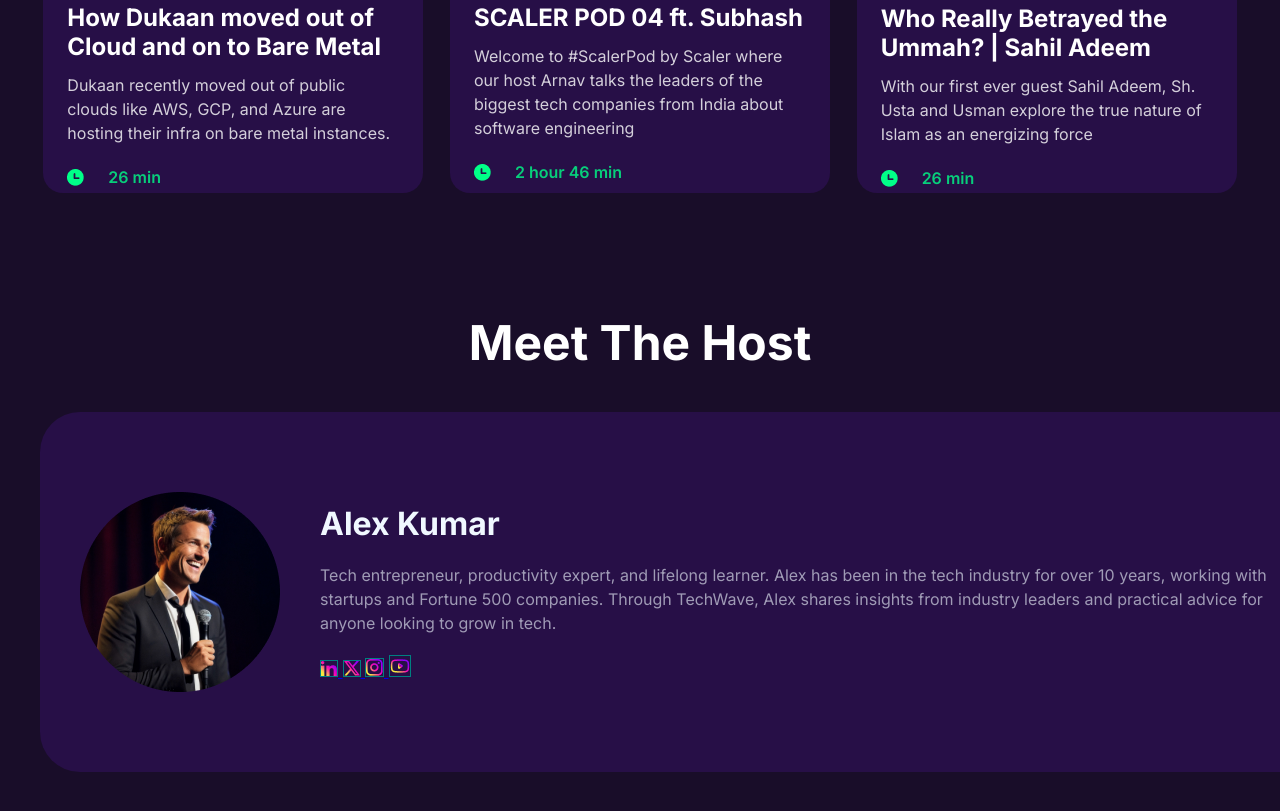
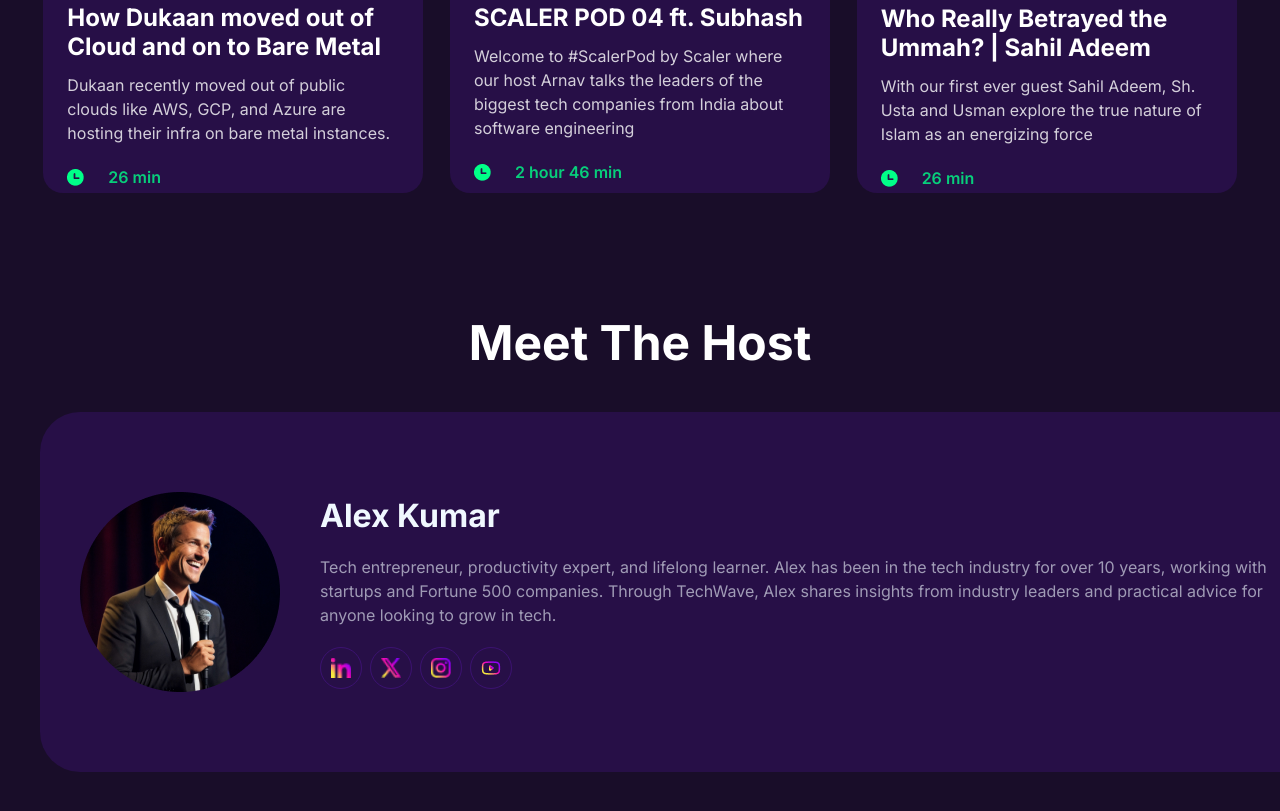
Before and after one commit to ibneytousif/techwave_podcast, a plain HTML site: page index.html in a window 1280 px wide. Shown: the part 2924-3735 px from the top of the page. Before the commit the page ends 3696 px from the top, so only its background shows below. Drawn offline with nearby package versions, Linux system fonts and the light colour scheme.

Commit message:
polished host section

```diff
--- a/index.html
+++ b/index.html
@@ -216,16 +216,16 @@
             <div class="host-social">
 
               <a href="https://www.facebook.com/ibneyrupom/">
-                <img class="social-image" src="./assets/linkedin.png" alt="" />
+                <img src="./assets/linkedin.png" alt="" />
               </a>
               <a href="https://www.facebook.com/ibneyrupom/">
-                <img class="social-image" src="./assets/x.png" alt="" />
+                <img src="./assets/x.png" alt="" />
               </a>
               <a href="https://www.facebook.com/ibneyrupom/">
-                <img class="social-image" src="./assets/instagram.png" alt="" />
+                <img src="./assets/instagram.png" alt="" />
               </a>
               <a href="https://www.facebook.com/ibneyrupom/">
-                <img class="social-image" src="./assets/youtube.png" alt="" />
+                <img src="./assets/youtube.png" alt="" />
               </a>
 
 
--- a/style.css
+++ b/style.css
@@ -247,7 +247,7 @@
 }
 .container {
   max-width: 1200px;
-  margin: 0px auto;
+  margin: 120px auto;
 }
 .episode-container {
   margin-top: 120px;
@@ -345,14 +345,28 @@
 }
 .host-social {
   padding-top: 20px;
+  display: flex;
+  gap: 8px;
 }
-.social-image {
-  border: 1px solid teal;
+
+.host-social a {
+  width: 40px;
+  height: 40px;
+  border: 1px solid #3d1374ef;
+
+  border-radius: 90%;
+  display: flex;
+
+  align-items: center;
+  justify-content: center;
 }
-/* .host-social img { */
-/*   height: 20px; */
-/*   width: 20px; */
-/* } */
+
+.host-social img {
+  height: 20px;
+  width: 20px;
+  padding: 10px;
+}
+/*  */
 
 /* Template's that can be used in various places */
 
```
